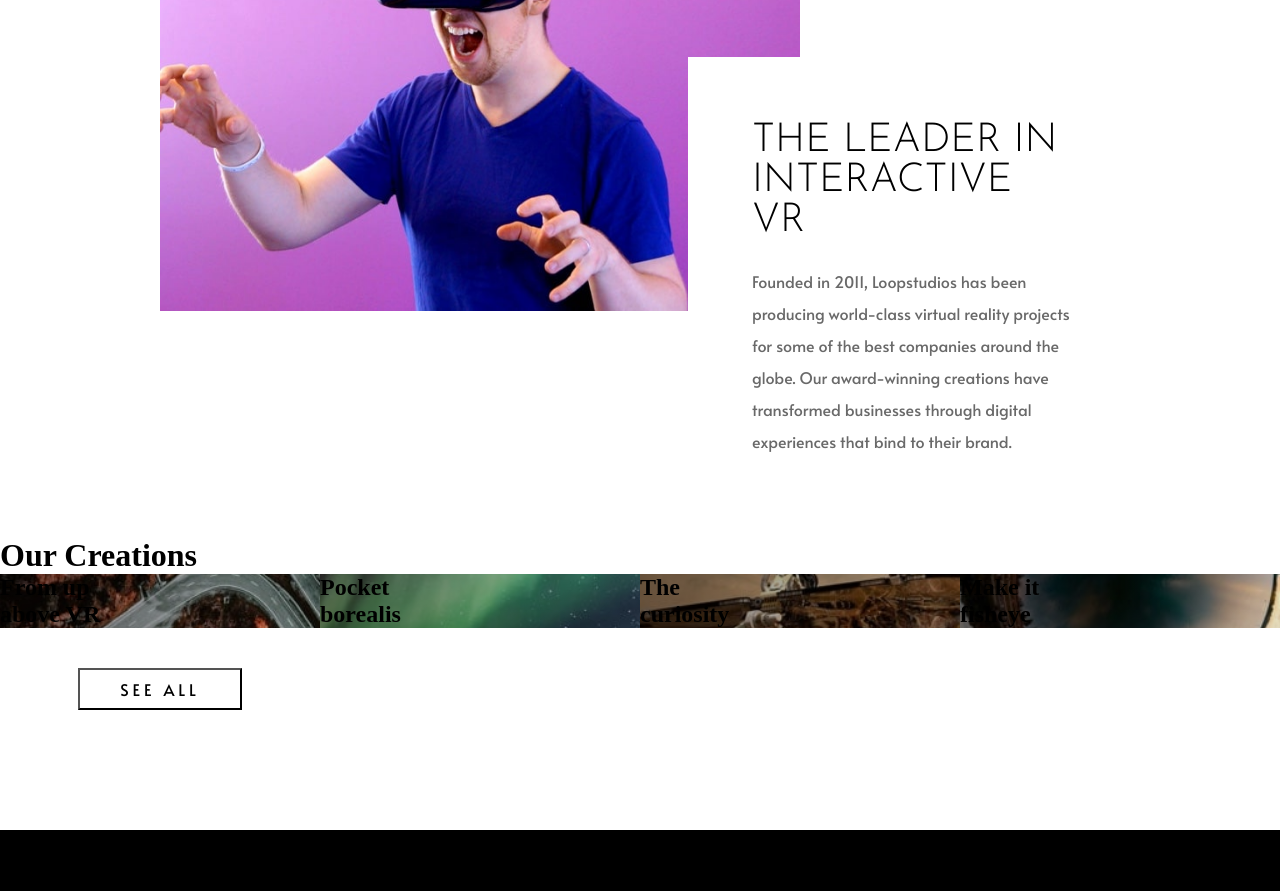
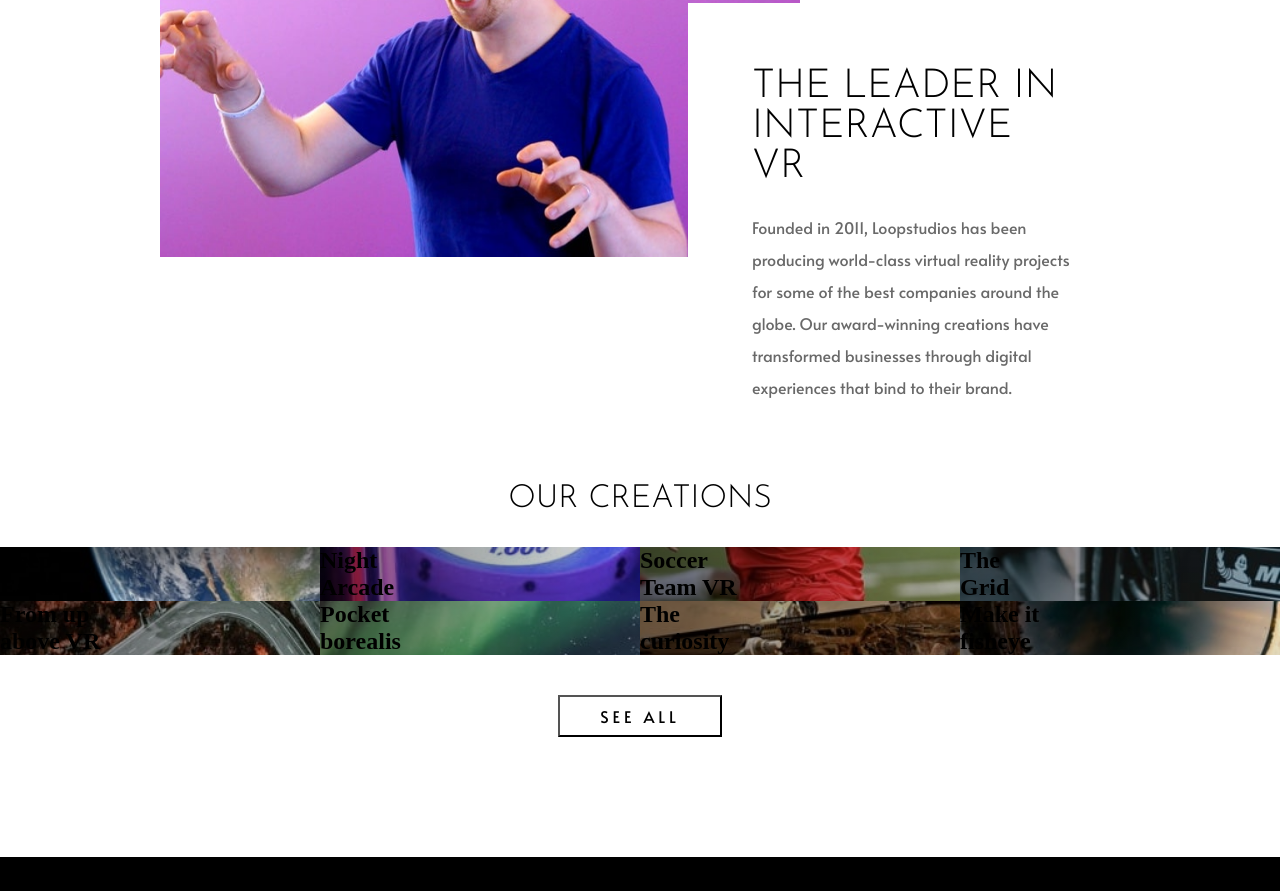
Before and after one commit to stephenkaz/loopstudios-landing-page, a plain HTML site: page index.html in a window 1280 px wide. Shown: the part 1053-1944 px from the top of the page. Drawn offline with Linux system fonts and the light colour scheme.

Commit message:
SLIGHTLY FIXED

```diff
--- a/css/__creations.scss
+++ b/css/__creations.scss
@@ -7,12 +7,48 @@ $veryDarkGray: hsl(0, 0%, 41%);
 $ff-1: "Alata", sans-serif;
 $ff-2: "Josefin Sans", sans-serif;
 
-.creations {
+.creations__title {
   text-align: center;
   font-family: $ff-2;
   font-weight: 300;
   text-transform: uppercase;
   padding-bottom: 2rem;
+}
+
+.creations__title {
+  grid-area: creations;
+}
+
+.deep__earth-bg {
+  grid-area: deep;
+}
+
+.night__arcade-bg {
+  grid-area: night;
+}
+
+.soccer__team-bg {
+  grid-area: soccer;
+}
+
+.the__grid-bg {
+  grid-area: grid;
+}
+
+.from__above-bg {
+  grid-area: above;
+}
+
+.pocket__borealis-bg {
+  grid-area: pocket;
+}
+
+.curiosity-bg {
+  grid-area: curiosity;
+}
+
+.fisheye-bg {
+  grid-area: fisheye;
 }
 
 .deep__earth-bg {
@@ -98,6 +134,7 @@ $ff-2: "Josefin Sans", sans-serif;
   align-items: center;
   justify-content: center;
   margin: 2.5rem 0 7.5rem 0;
+  grid-area: btn;
 
   button {
     text-transform: uppercase;
--- a/css/__media-1440.scss
+++ b/css/__media-1440.scss
@@ -100,51 +100,35 @@
   }
 
   .deep__earth-bg {
-    h2 {
     grid-area: deep;
-    }
   }
 
   .night__arcade-bg {
-    h2 {
     grid-area: night;
-    }
   }
 
   .soccer__team-bg {
-    h2 {
     grid-area: soccer;
-    }
   }
 
   .the__grid-bg {
-    h2 {
     grid-area: grid;
-    }
   }
 
   .from__above-bg {
-    h2 {
     grid-area: above;
-    }
   }
 
   .pocket__borealis-bg {
-    h2 {
     grid-area: pocket;
-    }
   }
 
   .curiosity-bg {
-    h2 {
     grid-area: curiosity;
-    }
   }
 
   .fisheye-bg {
-    h2 {
     grid-area: fisheye;
-    }
   }
 
   .deep__earth-bg {
@@ -238,6 +222,7 @@
     align-items: center;
     justify-content: center;
     margin: 2.5rem 0 7.5rem 0;
+    grid-area: btn;
 
     button {
       text-transform: uppercase;
```
Also changed, not shown: css/main.css, 1 other file. Lines whose indentation alone changed are shown as unchanged.
